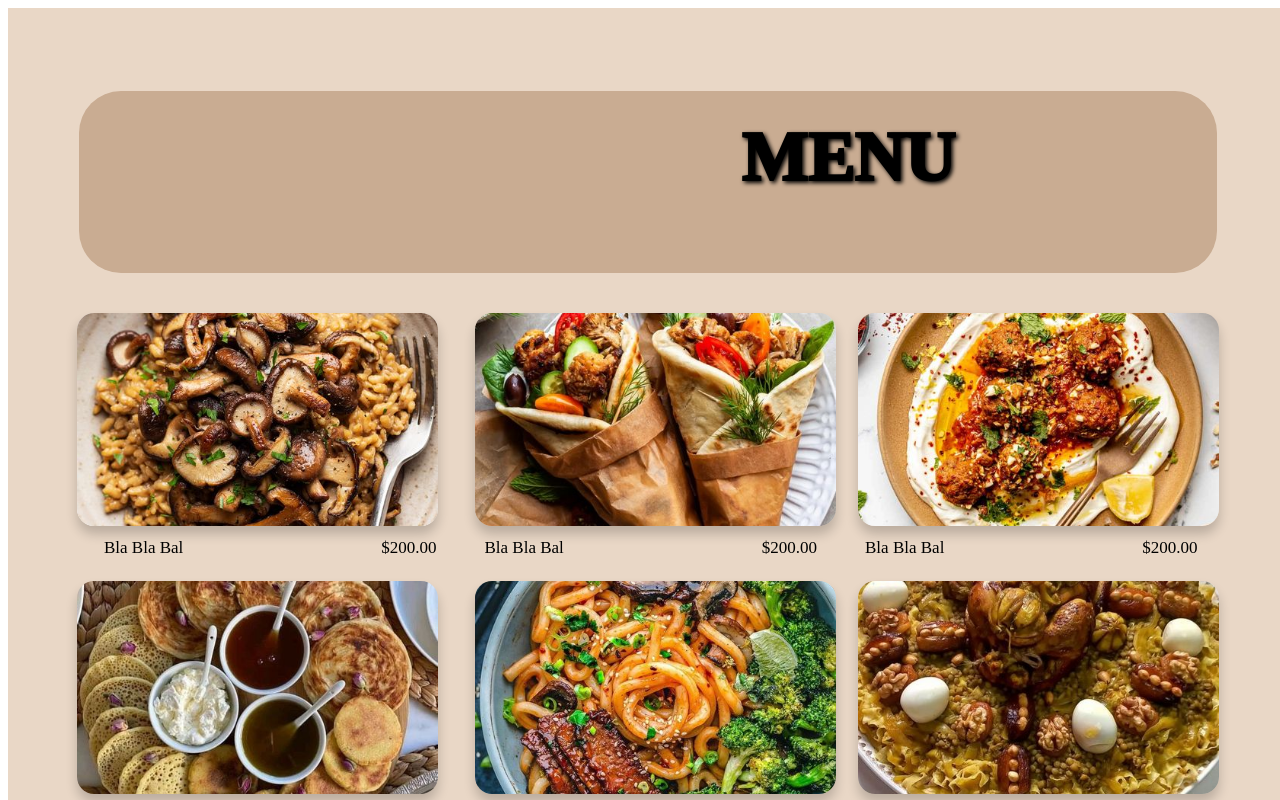
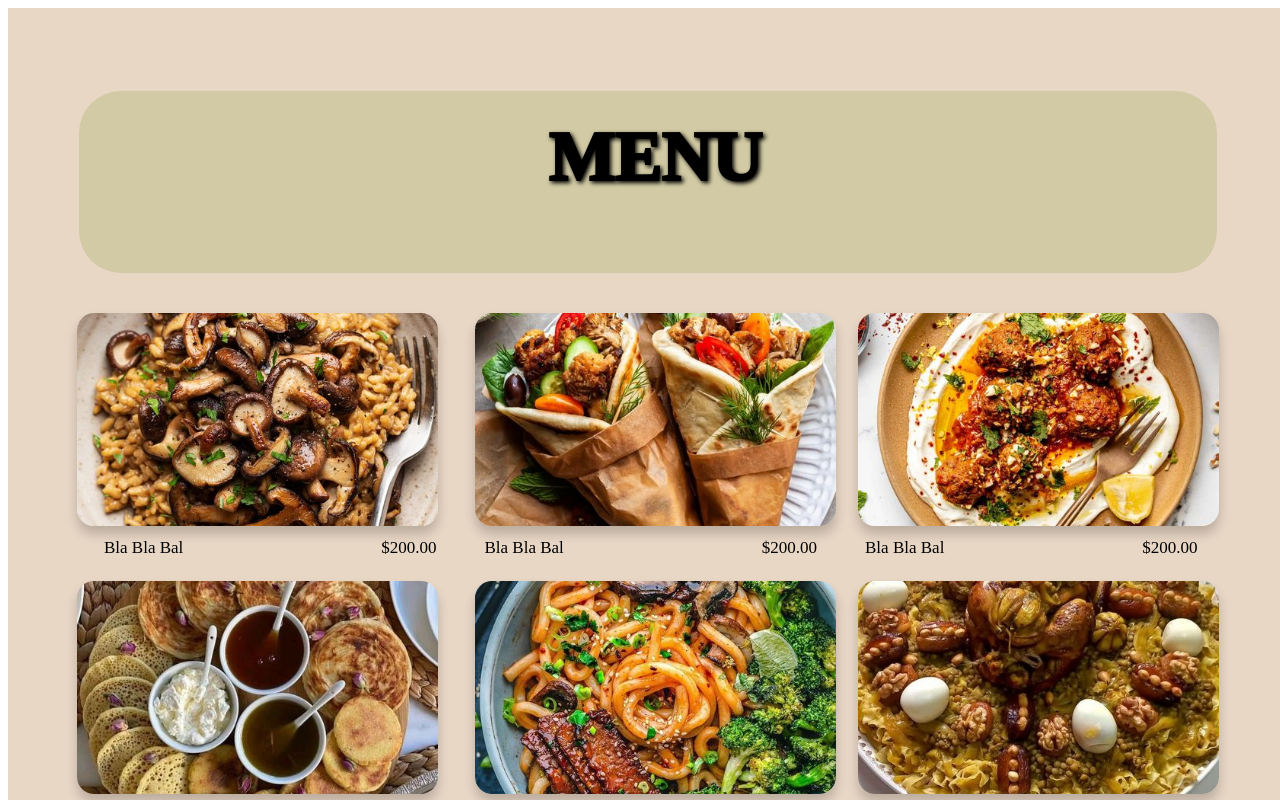
Before and after one commit to hibzzzzzz/EasyByte, a website: page html/MenuPage.html in a window 1280 px wide. In both pictures the pointer is over the element "MENU". Shown: the top 800 px of the page. Drawn offline with Linux system fonts and the light colour scheme; a web font is replaced by a local one.

Commit message:
Menu is done

```diff
--- a/css/MenuPage.css
+++ b/css/MenuPage.css
@@ -228,7 +228,6 @@ div.menu {
   border: none;
   color: black;
   padding: 15px 32px;
-  text-align: center;
   text-decoration: none;
   font-size: 16px;
   margin: 40px 2px;
@@ -242,7 +241,7 @@ div.menu {
 
 /* Add a hover effect for the button */
 div.menu:hover {
-  background-color: #c9ac92; /* Slightly darker shade for hover */
+  background-color: #d1caa4; /* Slightly darker shade for hover */
 }
 
 
```
